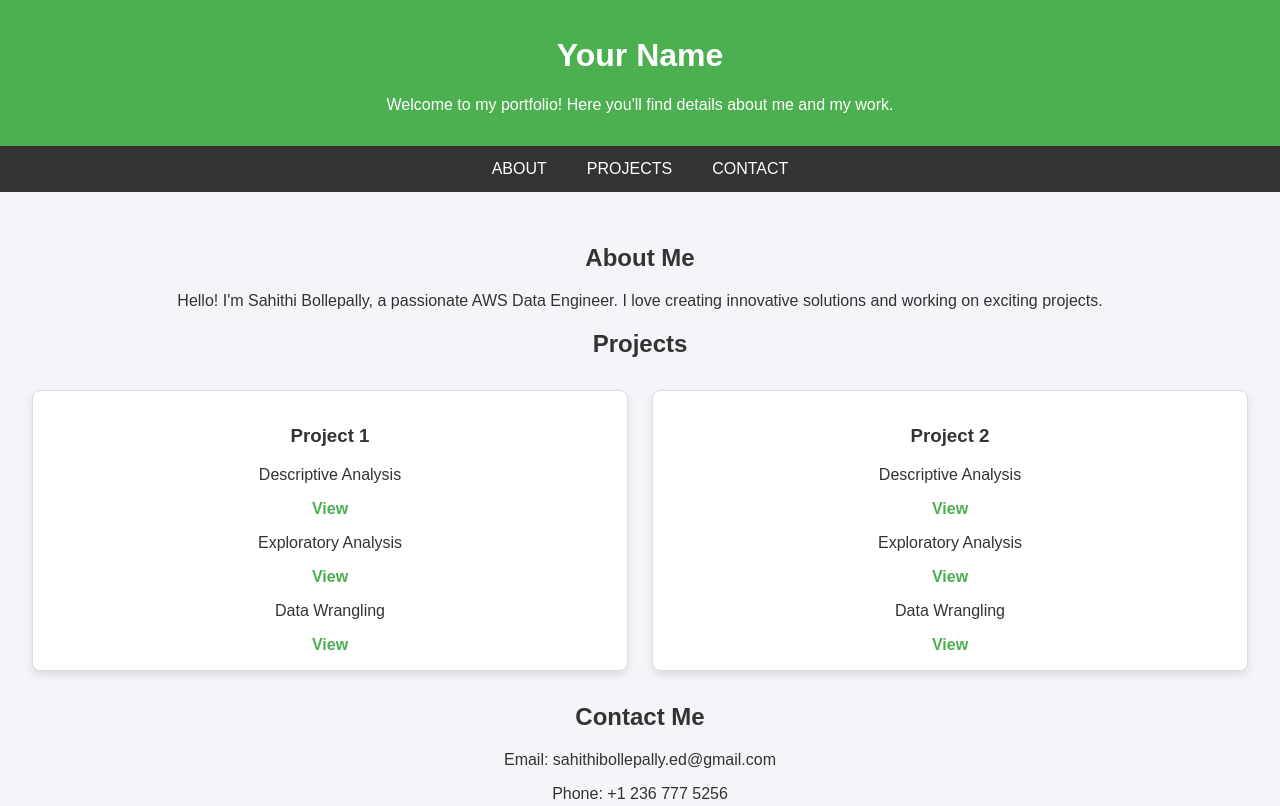
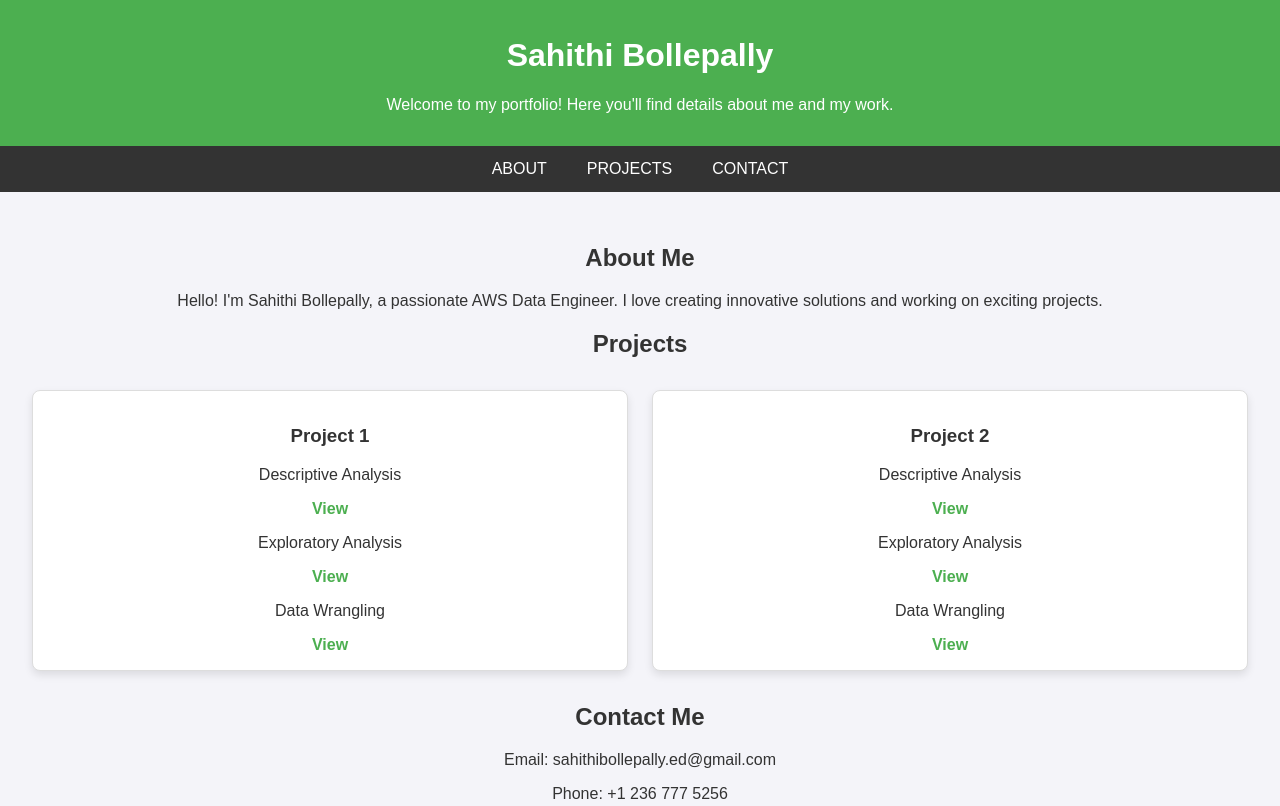
Before and after one commit to bollepas/data-analyst-sahithi1, a plain HTML site: page index.html in a window 1280 px wide. Shown: the top 806 px of the page. Drawn offline with Linux system fonts and the light colour scheme.

Commit message:
Update index.html

```diff
--- a/index.html
+++ b/index.html
@@ -68,7 +68,7 @@
 </head>
 <body>
     <header>
-        <h1>Your Name</h1>
+        <h1>Sahithi Bollepally</h1>
         <p>Welcome to my portfolio! Here you'll find details about me and my work.</p>
     </header>
 
```
